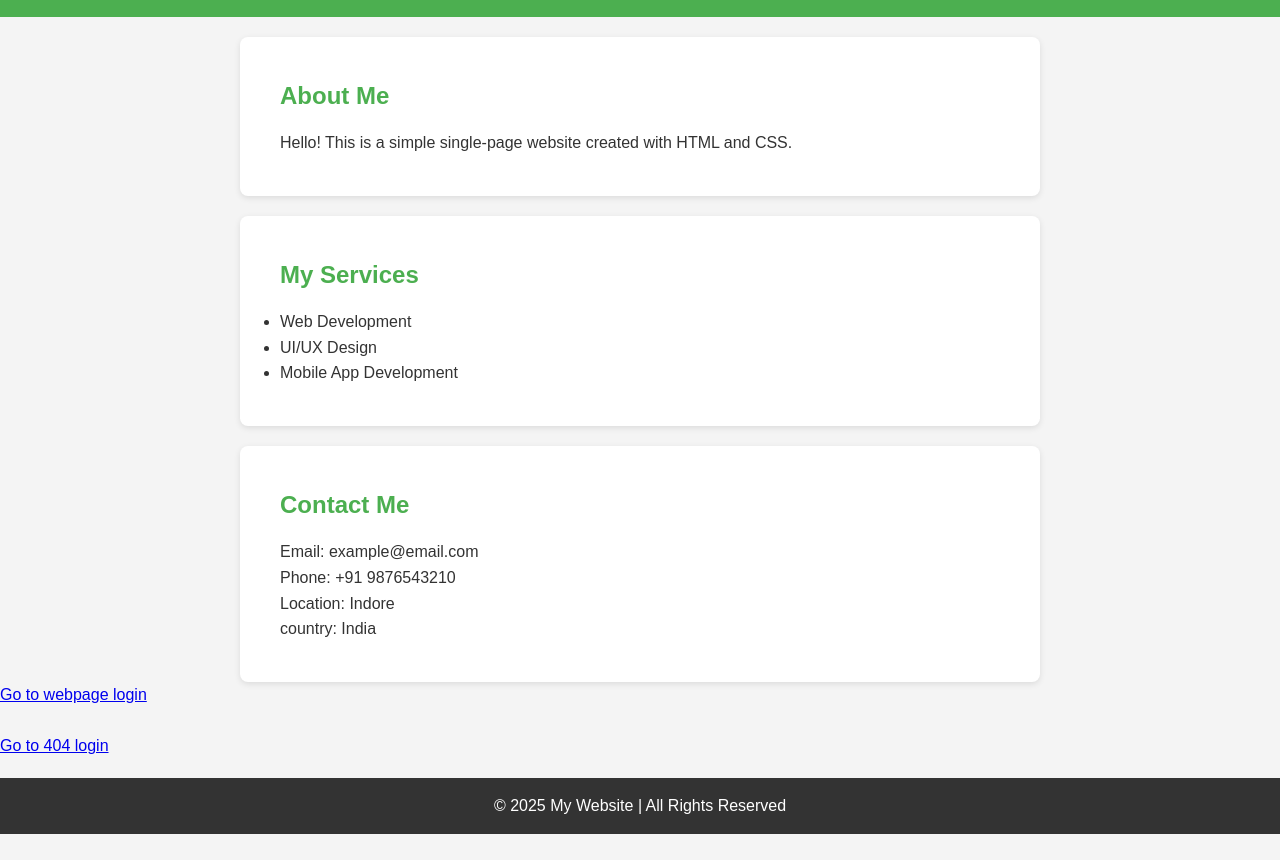
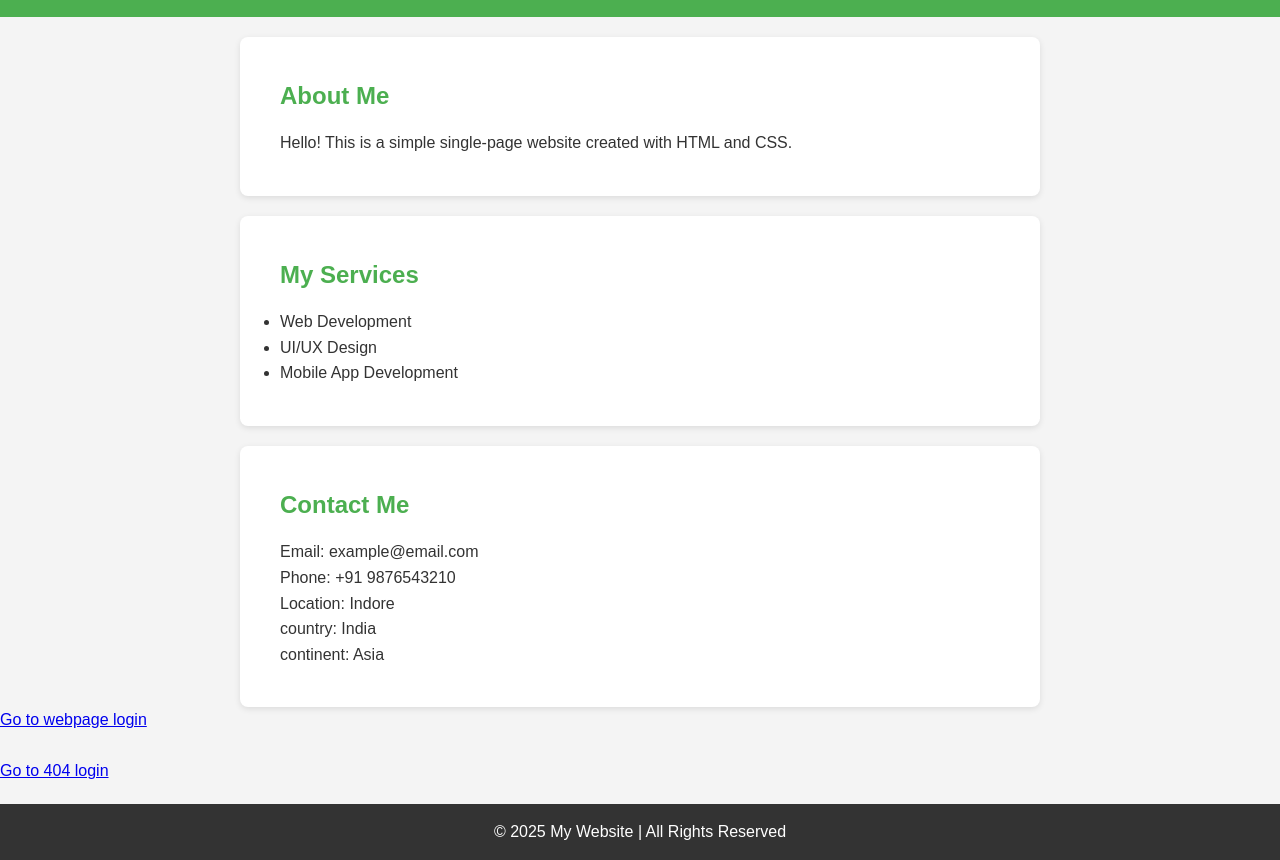
Before and after one commit to AkhileshVe/Node.js-and-express.js, a website: page pages/home.html in a window 1280 px wide. Shown: the part 90-950 px from the top of the page. Before the commit the page ends 924 px from the top, so only its background shows below. Drawn offline with Linux system fonts and the light colour scheme.

Commit message:
add continent

```diff
--- a/pages/home.html
+++ b/pages/home.html
@@ -38,6 +38,7 @@
     <p>Phone: +91 9876543210</p>
      <p>Location: Indore</p>
      <p>country: India</p>
+     <p>continent: Asia</p>
   </section>
 
   <a href="/webpage">Go to webpage login</a>
```
